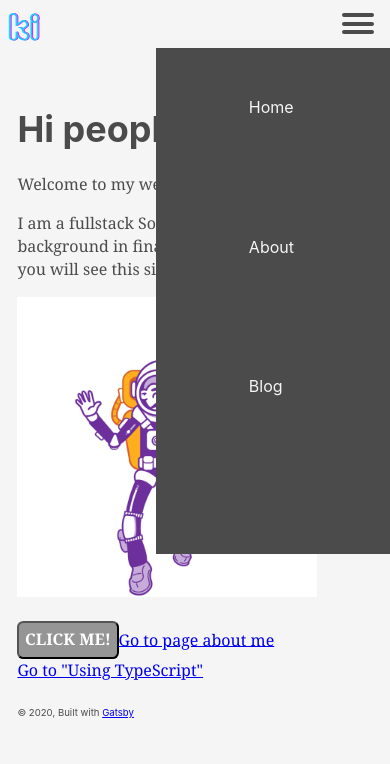
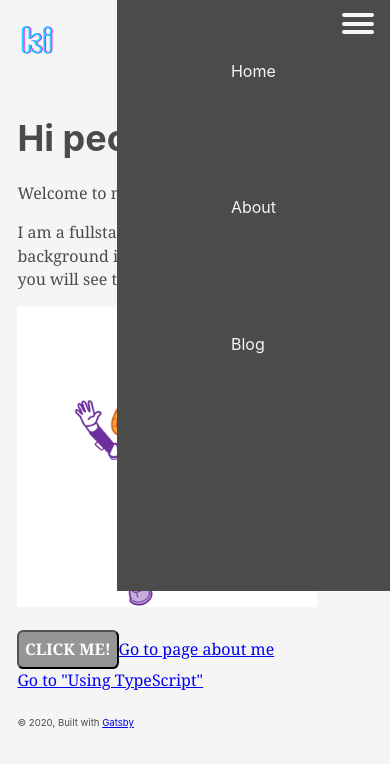
Before and after one commit to kiverso/personal-website, a Gatsby site: page / in a window 390 px wide. Built offline with nearby package versions, Linux system fonts and the light colour scheme; Gatsby itself is replaced by a stand-in of ours.

Commit message:
Move burger to own component.

```diff
--- /dev/null
+++ b/src/components/burger.js
@@ -0,0 +1,12 @@
+import React from 'react';
+
+const Burger = () => {
+  return(
+  <div className="burger">
+    <div/>
+    <div/>
+    <div/>
+</div>
+)}
+
+export default Burger;
--- a/src/components/header.js
+++ b/src/components/header.js
@@ -2,6 +2,7 @@
 import PropTypes from "prop-types"
 import React from "react"
 import logo from "../images/logo.svg"
+import Burger from "./burger"
 
 const Header = ({ siteTitle, menuLinks }) => (
   <header className="header">
@@ -15,11 +16,8 @@
         </Link>
       ))}
     </nav>
-    <div className="burger">
-      <div/>
-      <div/>
-      <div/>
-    </div>
+    <Burger>
+    </Burger>
   </header>
 )
 
--- /dev/null
+++ b/src/styles/burger.scss
@@ -0,0 +1,25 @@
+.burger {
+  display: none;
+}
+
+@media (max-width: 700px){
+  .burger {
+    z-index: 100;
+    position: fixed;
+    top: .5em;
+    right: 1em;
+    display: block;
+    // background-color: rgb(75, 75, 75);
+  }
+  .burger button {
+    outline-style: none;
+  }
+  .burger div {
+    background-color:whitesmoke;
+    width: 2em;
+    height: .25em;
+    margin-top: .3em;
+    border-radius: 10px;
+
+  }
+}
--- a/src/styles/header.scss
+++ b/src/styles/header.scss
@@ -32,7 +32,7 @@
   // padding-top: .5em;
   grid-area: nav;
   display: grid;
-  grid-template-columns: repeat(4, auto);
+  grid-template-columns: repeat(5, auto);
   align-items: center;
   justify-content: center;
 }
@@ -62,10 +62,6 @@
   }
 }
 
-.burger {
-  display: none;
-}
-
 @media (max-width: 700px){
   .header {
     grid-template-areas: "logo burger" "nav nav"
@@ -74,18 +70,18 @@
   .nav {
     position: fixed;
     right: 0px;
-    top: 3em;
-    width: 60vw;
-    height: 60vh;
+    top: 0px;
+    width: 70vw;
+    height: 70vh;
     background-color: rgb(75, 75, 75);
-    grid-template-rows: repeat(4, auto);
+    grid-template-rows: repeat(5, auto);
     grid-template-columns: none ;
-    row-gap: 20px;
+    row-gap: 10px;
   }
 
 
   .nav-link {
-    margin: .2em;
+    margin-top: 1em;
 
 
   }
@@ -93,23 +89,4 @@
     color: whitesmoke;
     margin-left: 0;
   }
-
-  .burger {
-    position: fixed;
-    top: .5em;
-    right: 1em;
-    display: block;
-    // background-color: rgb(75, 75, 75);
-  }
-  .burger button {
-    outline-style: none;
-  }
-  .burger div {
-    background-color: rgb(75, 75, 75);
-    width: 2em;
-    height: .25em;
-    margin-top: .3em;
-    border-radius: 10px;
-
-  }
 }
--- a/src/styles/styles.scss
+++ b/src/styles/styles.scss
@@ -1,6 +1,7 @@
 @import 'button';
 @import 'header';
 @import 'blog';
+@import 'burger';
 
 
 html {
```
